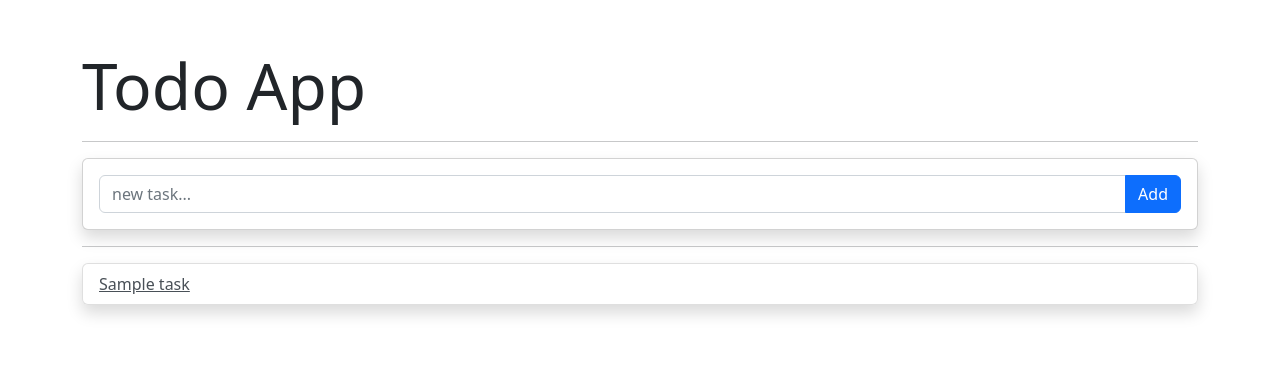
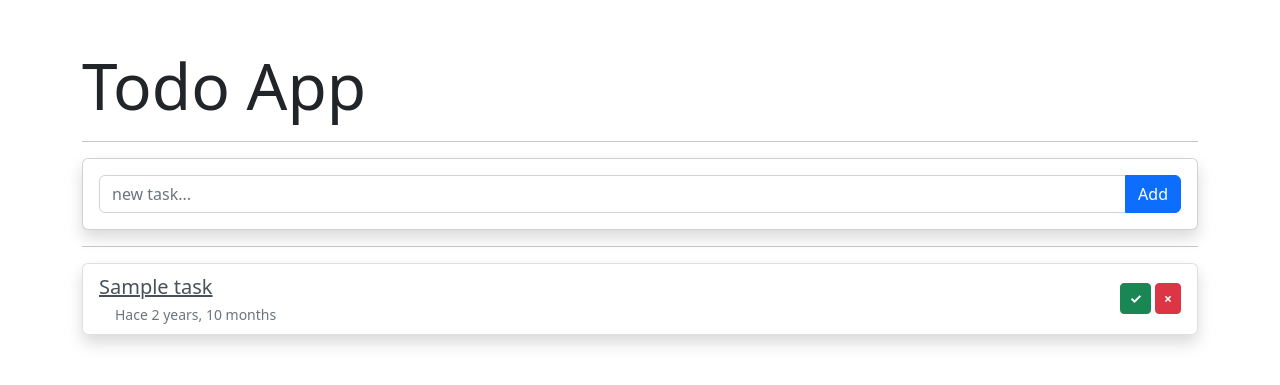
Before and after one commit to bdiazc90/todoapp-django, a Django app: page / in a window 1280 px wide. Shown: the top 385 px of the page. Run offline with Django 4.2, Linux system fonts and the light colour scheme; tables that the repository leaves empty hold one stand-in row (values such as "Sample post").

Commit message:
css list tareas

```diff
--- a/todo/taskapp/templates/index.html
+++ b/todo/taskapp/templates/index.html
@@ -24,9 +24,20 @@
         <ul class="list-group shadow">
         {% for task in tasks %}
         <li class="list-group-item">
-            <a class="list-group-item-action" href="">
-                {{ task.name }}
-            </a>
+            <div class="row p-0 align-items-center">
+                <div class="col-9">
+                    <a class="list-group-item-action fs-5" href="">
+                        {{ task.name }}
+                    </a>
+                    <br>
+                    <small class="text-muted ps-3">Hace {{ task.created_at | timesince }}</small>
+                </div>
+                <div class="col-3 text-end">
+                    <a class="btn btn-sm btn-success fw-bold" href="">&check;</a>
+                    <a class="btn btn-sm btn-danger fw-bold" href="">&times;</a>
+                </div>
+            </div>
+
         </li>
         {% endfor %}
         </ul>
```
